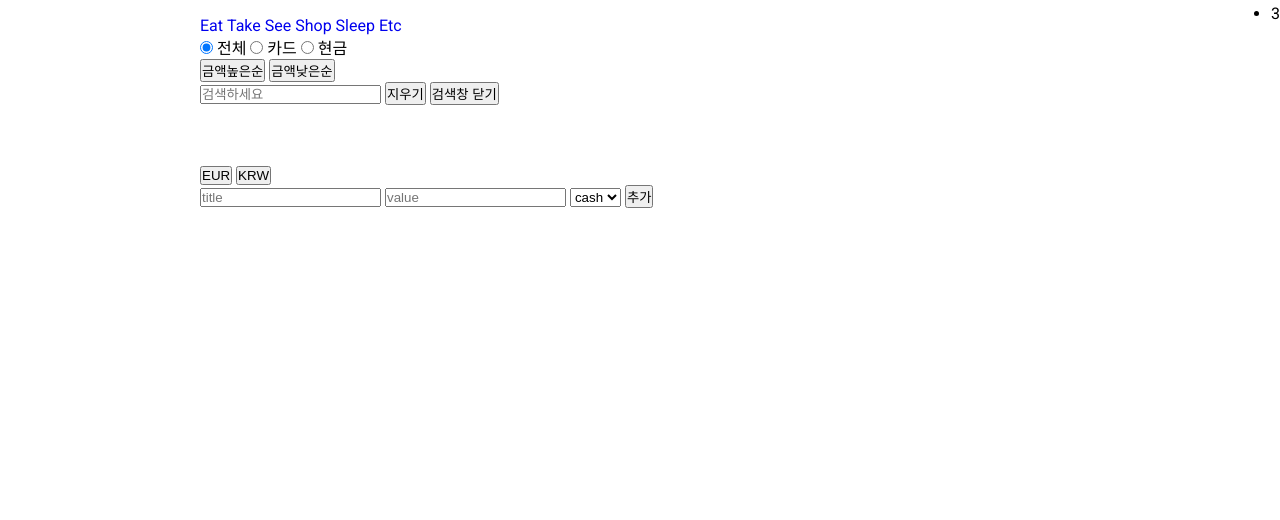
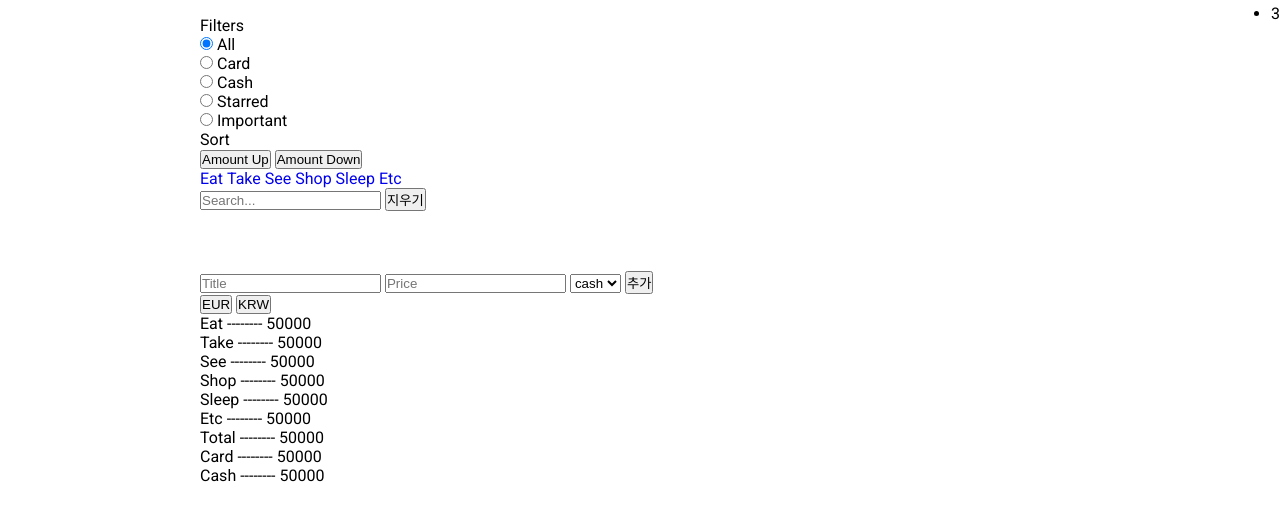
Before and after one commit to Gldud1118/Project-Traveler, a website: page src/index.html in a window 1280 px wide. Shown: the part 34-554 px from the top of the page. Drawn offline with nearby package versions, Linux system fonts and the light colour scheme; files that its build step writes are made by us from their sources.

Commit message:
Html 마크업 변경

```diff
--- a/src/index.html
+++ b/src/index.html
@@ -8,6 +8,7 @@
       href="https://fonts.googleapis.com/css?family=Roboto:400,500,700,900"
       rel="stylesheet"
     />
+    <link rel="stylesheet" href="css/all.css" />
     <link rel="stylesheet" href="css/style.css" />
     <title>Traveler</title>
   </head>
@@ -15,6 +16,7 @@
     <div class="container">
       <header class="header">
         <div class="logo">logo자리</div>
+        <i class="far fa-calendar-alt"></i>
         <div class="search"><input type="text" /></div>
         <div class="gnb">
           <ul>
@@ -28,6 +30,68 @@
         <nav class="sidebar"></nav>
         <div class="contents">
           <div class="expense">
+            <div class="expense__filter">
+              <form class="expense__filter-form">
+                <div class="filer">
+                  <div class="filter__title">Filters</div>
+                  <div class="filter__type-holder">
+                    <input
+                      type="radio"
+                      class="filter__type"
+                      name="inc_type"
+                      id="inc_all"
+                      checked
+                    />
+                    <label for="inc_all">All</label>
+                  </div>
+                  <div class="filter__type-holder">
+                    <input
+                      type="radio"
+                      class="filter__type"
+                      name="inc_type"
+                      id="inc_card"
+                    />
+                    <label for="inc_card">Card</label>
+                  </div>
+                  <div class="filter__type-holder">
+                    <input
+                      type="radio"
+                      class="filter__type"
+                      name="inc_type"
+                      id="inc_cash"
+                    />
+                    <label for="inc_cash">Cash</label>
+                  </div>
+                  <div class="filter__type-holder">
+                    <input
+                      type="radio"
+                      class="filter__type"
+                      name="inc_type"
+                      id="inc_starred"
+                    />
+                    <label for="inc_starred">Starred</label>
+                  </div>
+                  <div class="filter__type-holder">
+                    <input
+                      type="radio"
+                      class="filter__type"
+                      name="inc_type"
+                      id="inc_important"
+                    />
+                    <label for="inc_important">Important</label>
+                  </div>
+                </div>
+                <div class="expense__sort-btns">
+                  <div class="expense__sort-title">Sort</div>
+                  <button type="button" class="expense__sort-btn" id="high">
+                    Amount Up
+                  </button>
+                  <button type="button" class="expense__sort-btn" id="low">
+                    Amount Down
+                  </button>
+                </div>
+              </form>
+            </div>
             <!-- <div class="expense__date-container">
                         <a href="#20190304" class="expense__date" data-date="20190304">4</a>
                         <a href="#20190305" class="expense__date" data-date="20190305">5</a>
@@ -37,6 +101,8 @@
                         <a href="#20190309" class="expense__date" data-date="20190309">9</a>
 
                     </div> -->
+
+            <div class="expense__panel">
               <div class="expense__tabs-container">
                 <ul class="expense__tabs">
                   <li><a href="#eat" class="expense__tab">eat</a></li>
@@ -47,68 +113,54 @@
                   <li><a href="#etc" class="expense__tab">etc</a></li>
                 </ul>
               </div>
-            <div class="expense__panel">
-              <form class="expense__filter-form">
-                <div class="filer">
-                  <div class="filter__type-holder">
-                    <input
-                      type="radio"
-                      class="filter__type"
-                      name="inc_type"
-                      id="inc_all"
-                      checked
-                    />
-                    <label for="inc_all">전체</label>
-                  </div>
-                  <div class="filter__type-holder">
-                    <input
-                      type="radio"
-                      class="filter__type"
-                      name="inc_type"
-                      id="inc_card"
-                    />
-                    <label for="inc_card">카드</label>
-                  </div>
-                  <div class="filter__type-holder">
-                    <input
-                      type="radio"
-                      class="filter__type"
-                      name="inc_type"
-                      id="inc_cash"
-                    />
-                    <label for="inc_cash">현금</label>
-                  </div>
-                </div>
-                <div class="expense__sort-btns">
-                  <button type="button" class="expense__sort-btn" id="high">
-                    금액높은순
-                  </button>
-                  <button type="button" class="expense__sort-btn" id="low">
-                    금액낮은순
-                  </button>
-                </div>
-              </form>
               <form class="expense__search-form">
                 <!-- <button type="submit" class="expense__search-btn">검색</button> -->
 
                 <input
                   type="text"
                   class="expense__search-field"
-                  placeholder="검색하세요"
+                  placeholder="Search..."
                 />
                 <button type="reset" class="expense__search-reset-btn">
                   지우기
-                </button>
-                <button type="button" class="expense__search-close-btn">
-                  검색창 닫기
                 </button>
               </form>
               <div class="expense__results">
                 <div class="expense__list"></div>
                 <div class="expense__paging"></div>
               </div>
+              <div class="expense__calculator">
+                <div class="add__container">
+                  <form class="add__expense-form">
+                    <input
+                      type="text"
+                      class="add__expense-title"
+                      placeholder="Title"
+                      value=""
+                    />
+                    <input
+                      type="number"
+                      class="add__expense-price"
+                      placeholder="Price"
+                      value=""
+                    />
+
+                    <select class="add__expense-method">
+                      <option value="cash">cash</option>
+                      <option value="card">card</option>
+                    </select>
+                    <button type="button" class="add__expense-btn">추가</button>
+                    <button type="button" class="update__expense-btn">
+                      업데이트
+                    </button>
+                    <button type="button" class="cancel__expense-btn">
+                      취소
+                    </button>
+                  </form>
                 </div>
-            <div class="expense__calculator">
+              </div>
+            </div>
+            <div class="chart">
               <div class="change__currency-btn-container">
                 <button
                   type="button"
@@ -127,37 +179,22 @@
                   KRW
                 </button>
               </div>
-              <div class="add__container">
-                <form class="add__expense-form">
-                  <input
-                    type="text"
-                    class="add__expense-title"
-                    placeholder="title"
-                    value=""
-                  />
-                  <input
-                    type="number"
-                    class="add__expense-price"
-                    placeholder="value"
-                    value=""
-                  />
+              <div>
+                <div>Eat -------- 50000</div>
+                <div>Take -------- 50000</div>
+                <div>See -------- 50000</div>
+                <div>Shop -------- 50000</div>
+                <div>Sleep -------- 50000</div>
+                <div>Etc -------- 50000</div>
+                <div>Total -------- 50000</div>
+              </div>
 
-                  <select class="add__expense-method">
-                    <option value="cash">cash</option>
-                    <option value="card">card</option>
-                  </select>
-                  <button type="button" class="add__expense-btn">추가</button>
-                  <button type="button" class="update__expense-btn">
-                    업데이트
-                  </button>
-                  <button type="button" class="cancel__expense-btn">
-                    취소
-                  </button>
-                </form>
+              <div>
+                <div>Card -------- 50000</div>
+                <div>Cash -------- 50000</div>
               </div>
             </div>
           </div>
-          <div class="chart"></div>
         </div>
       </div>
     </div>
@@ -180,8 +217,4 @@
   .item {
     margin-bottom: 6px;
   }
-
-  .filter__type-holder {
-    display: inline-block;
-  }
 </style>
```
Lines whose indentation alone changed are shown as unchanged.
